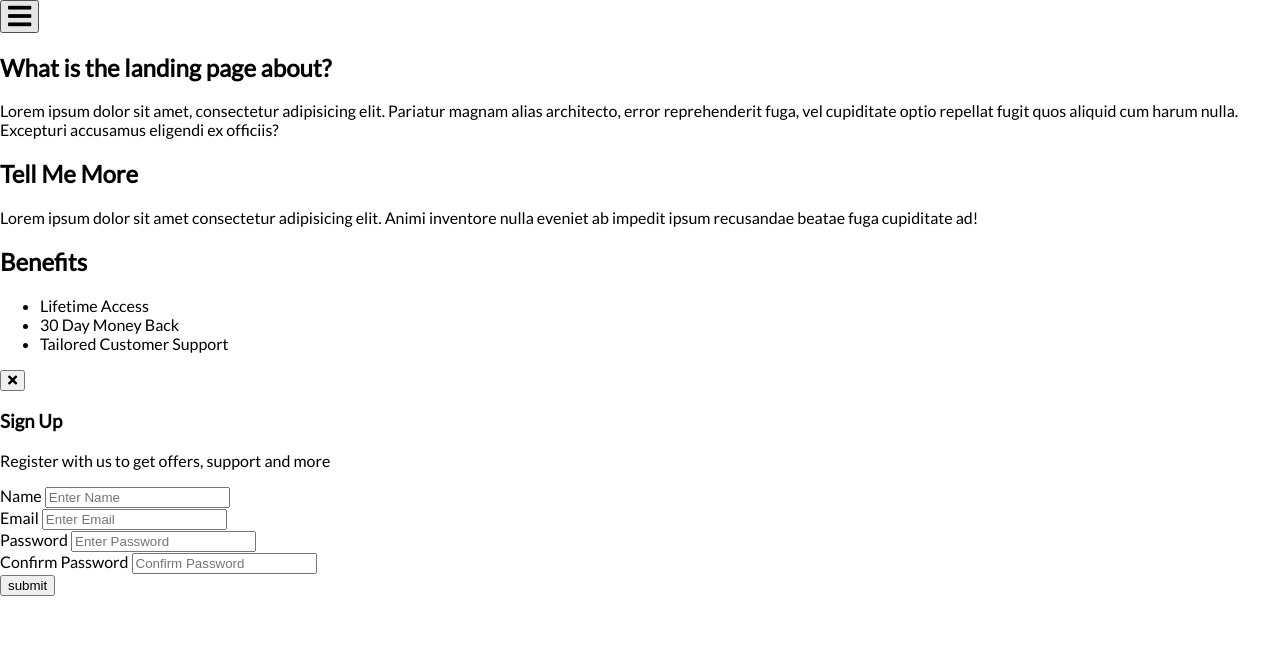
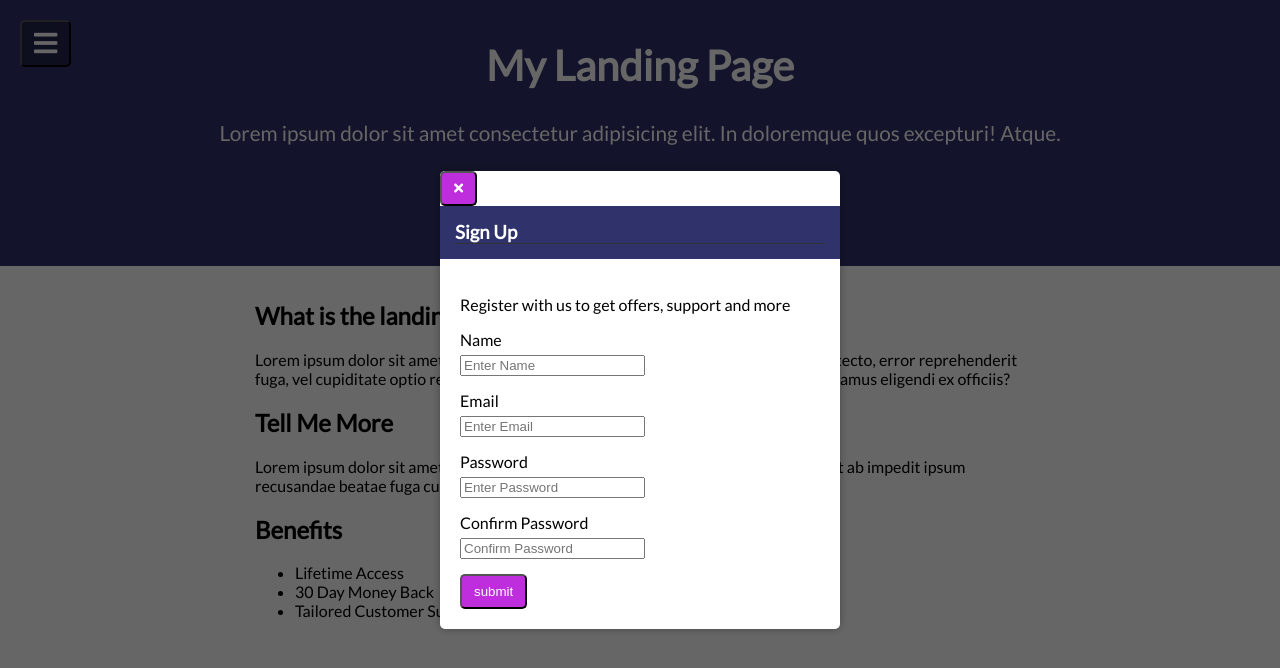
Before and after one commit to realstevelee/Modal-Practice, a plain HTML site: page index.html in a window 1280 px wide. Drawn offline with Linux system fonts and the light colour scheme; a script that the page names is missing.

Commit message:
updated modal style

```diff
--- a/index.html
+++ b/index.html
@@ -20,12 +20,6 @@
             <li><a href="#">Portfolio</a></li>
             <li><a href="#">Blog</a></li>
             <li><a href="#">Contact Me</a></li>
-
-            <h1>My Landing Page</h1>
-
-            <p>Lorem ipsum dolor sit amet consectetur adipisicing elit. In doloremque quos excepturi! Atque.</p>
-
-            <button class="cta-btn" id="open">Sign Up</button>
         </ul>
     </nav>
 
@@ -33,6 +27,10 @@
         <button id="toggle" class="toggle">
             <i class="fa fa-bars fa-2x"></i>
         </button>
+        <h1>My Landing Page</h1>
+
+        <p>Lorem ipsum dolor sit amet consectetur adipisicing elit. In doloremque quos excepturi! Atque.</p>
+        <button class="cta-btn" id="open">Sign Up</button>
     </header>
 
     <div class="container">
--- a/style.css
+++ b/style.css
@@ -63,3 +63,101 @@ nav ul li a {
 nav ul li a:hover {
     text-decoration: underline;
 }
+
+/* Header Styling */
+
+header {
+    background-color: var(--primary-color);
+    color: #fff;
+    font-size: 130%;
+    position: relative;
+    padding: 40px 15px;
+    text-align: center;
+}
+
+header h1 {
+    margin: 0;
+}
+
+header p {
+    margin: 30px 0;
+}
+
+button, input[type='submit'] {
+    background-color: var(--secondary-color);
+    border-radius: 5px;
+    color: #fff;
+    cursor: pointer;
+    padding: 8px 12px;
+}
+
+button:focus {
+    outline: none;
+}
+
+.toggle {
+    background-color: rgba(0,0,0, 0.3);
+    position: absolute;
+    top: 20px;
+    left: 20px;
+}
+
+.cta-btn {
+    padding: 12px 30px;
+    font-size: 20px;
+}
+
+.container {
+    padding: 15px;
+    margin: 0 auto;
+    max-width: 100%;
+    width: 800px;
+}
+
+/* Modal Styling */
+
+.modal-container {
+    background-color: rgba(0,0,0,0.6);
+    position: fixed;
+    top: 0;
+    left: 0;
+    right: 0;
+    bottom: 0;
+}
+
+.modal {
+    background-color: #fff;
+    border-radius: 5px;
+    box-shadow: 0 0 10px rgba(0, 0, 0, 0.3);
+    position: absolute;
+    overflow: hidden;
+    top: 50%;
+    left: 50%;
+    transform: translate(-50%, -50%);
+    max-width: 100%;
+    width: 400px;
+}
+
+.modal-header {
+    background: var(--primary-color);
+    color: #fff;
+    padding: 15px;
+}
+
+.modal-header h3 {
+    margin: 0;
+    border-bottom: 1px solid #333;
+}
+
+.modal-content {
+    padding: 20px;
+}
+
+.modal-form div {
+    margin: 15px 0;
+}
+
+.modal-form label {
+    display: block;
+    margin-bottom: 5px;
+}
```
